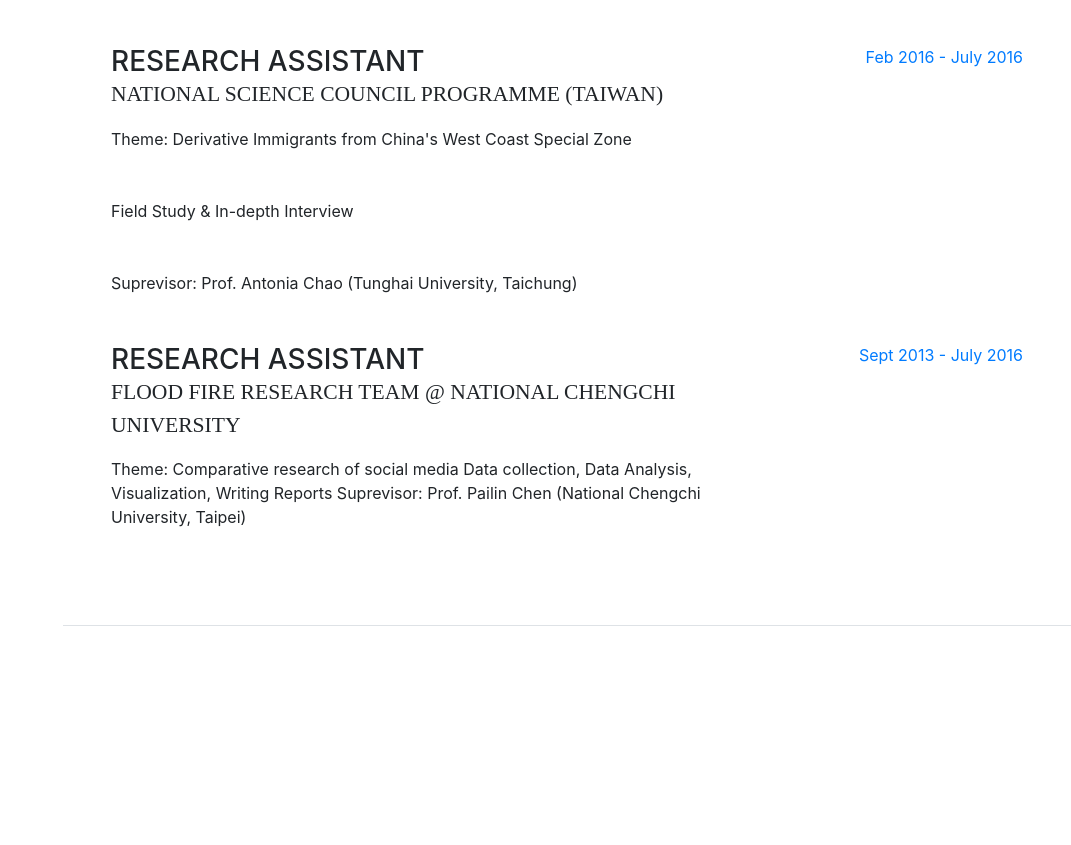
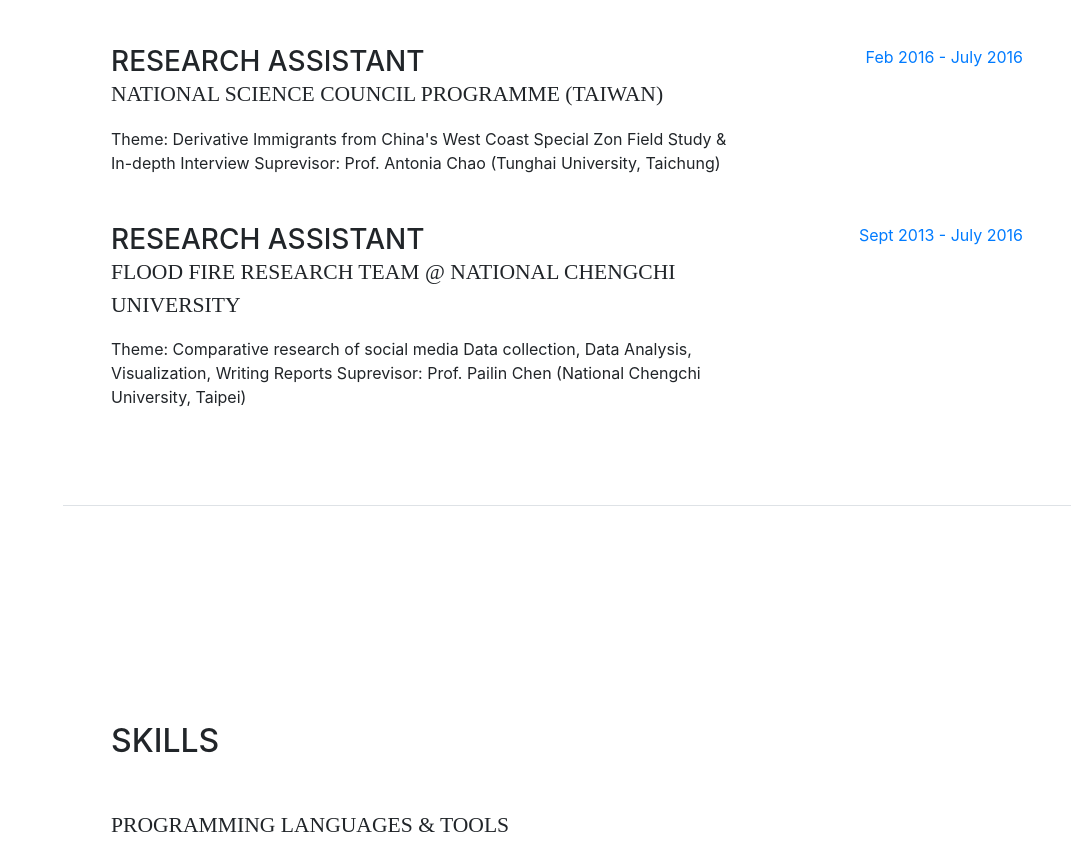
Before and after one commit to juniorworld/juniorworld.github.io, a website with bundled scripts: page index.html in a window 1280 px wide. Shown: the part 2002-2847 px from the top of the page, without its empty margins (209-1280 px from the left). Built offline with nearby package versions, Linux system fonts and the light colour scheme; a web font is replaced by a local one.

Commit message:
Update index.html

```diff
--- a/index.html
+++ b/index.html
@@ -161,9 +161,9 @@
               <h3 class="mb-0">Teaching Assistant</h3>
               <div class="subheading mb-3">The University of Hong Kong</div>
               <p class="mb-5">1. Media in the age of Globolization [CCGL9011]
-              2. Social Media Analytics for Journalists [JMSC6116]
-              3. Research Method for Media Studies [JMSC2008/JMSC6055]
-              4. Fundamental Data Journalism [JMSC1003] </p>
+                2. Social Media Analytics for Journalists [JMSC6116]
+                3. Research Method for Media Studies [JMSC2008/JMSC6055]
+                4. Fundamental Data Journalism [JMSC1003] </p>
             </div>
             <div class="resume-date text-md-right">
               <span class="text-primary">Aug 2017 - Now</span>
@@ -174,9 +174,9 @@
             <div class="resume-content mr-auto">
               <h3 class="mb-0">Research Assistant</h3>
               <div class="subheading mb-3">National Science Council Programme (Taiwan)</div>
-              <p class="mb-5">Theme: Derivative Immigrants from China's West Coast Special Zone</p>
-              <p class="mb-5">Field Study & In-depth Interview</p>
-              <p class="mb-5">Suprevisor: Prof. Antonia Chao (Tunghai University, Taichung)</p>
+              <p class="mb-5">Theme: Derivative Immigrants from China's West Coast Special Zon
+                Field Study & In-depth Interview
+                Suprevisor: Prof. Antonia Chao (Tunghai University, Taichung)</p>
             </div>
             <div class="resume-date text-md-right">
               <span class="text-primary">Feb 2016 - July 2016</span>
@@ -188,8 +188,8 @@
               <h3 class="mb-0">Research Assistant</h3>
               <div class="subheading mb-3">Flood Fire Research Team @ National Chengchi University</div>
               <p class="mb-5">Theme: Comparative research of social media
-              Data collection, Data Analysis, Visualization, Writing Reports
-              Suprevisor: Prof. Pailin Chen (National Chengchi University, Taipei)</p>
+                Data collection, Data Analysis, Visualization, Writing Reports
+                Suprevisor: Prof. Pailin Chen (National Chengchi University, Taipei)</p>
             </div>
             <div class="resume-date text-md-right">
               <span class="text-primary">Sept 2013 - July 2016</span>
```
